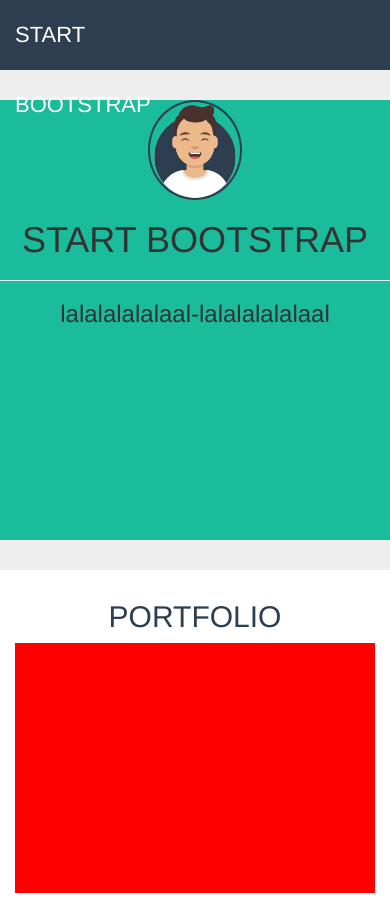
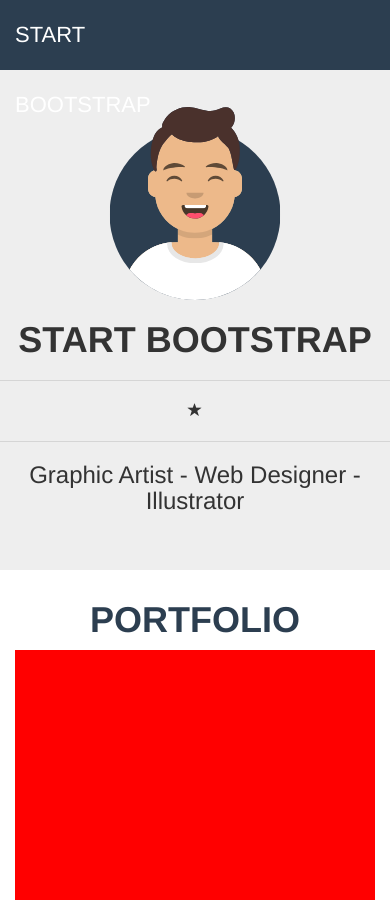
Before and after one commit to mdecrema/html-css-bootstrap-freelancer, a plain HTML site: page index.html in a window 390 px wide. Shown: the top 900 px of the page. Drawn offline with Linux system fonts and the light colour scheme.

Commit message:
'hamburger icon' resp

```diff
--- a/css/style.css
+++ b/css/style.css
@@ -21,6 +21,7 @@ body {
 
 .mini_menu {
     float: right;
+    position: relative;
 }
 
 .mini_menu li {
@@ -47,31 +48,32 @@ body {
     text-align: center;
 }
 
+h_icon {
+    float: right;
+}
+
 /* JUMBOTRON -------------------------- */
 
 .jumbotron {
     height: 500px;
     margin-top: 70px;
-}
-
-.j-txt {
-    width: 100vw;
-    height: 100%;
-    margin-top: 0;
     text-align: center;
     position: relative;
     background-color: #1ABC9C;
 }
 
 #avatar {
-    height: 100px;
-    border: 2px solid #2C3E50;
-    border-radius: 100%;
+    height: 200px;
 }
 
-.jumbo-style hr {
+.bold {
+    font-weight: bold;
+}
+
+short_line {
     width: 200px;
     color: #2C3E50;
+    vertical-align: middle;
 }
 
 
@@ -85,6 +87,7 @@ body {
 
 .title-h2 {
     text-align: center;
+    font-size: 36px;
     color: #2C3E50;
 }
 
--- a/index.html
+++ b/index.html
@@ -26,7 +26,7 @@
                                     <li class="col-xs-4">contact</li>
                                 </ul>
                             </nav>
-                            <div class="visible-xs- visible-sm">
+                            <div class="visible-xs- visible-sm h_icon col-xs-2 col-xs-offset-10">
                                 <span class="glyphicon glyphicon-menu-hamburger" aria-hidden="true"></span>
                             </div>
                         </div>
@@ -39,12 +39,10 @@
             <!-- JUMBOTRON ----------------------------------------------------------------->
 
             <div class="jumbotron">
-                <div class="j-txt">
                     <img id="avatar" src="img/avatar.svg" alt="avatar"/>
-                    <h1>START BOOTSTRAP</h1>
-                    <hr>
-                    <h3>lalalalalalaal-lalalalalalaal</h3>
-                </div>
+                    <h1 class="bold">START BOOTSTRAP</h1>
+                    <hr class="short_line"><span class="glyphicon glyphicon-star" aria-hidden="true"></span><hr class="short_line">
+                    <h3>Graphic Artist - Web Designer - Illustrator</h3>
             </div>
         </header>
 
@@ -55,7 +53,7 @@
         <!-- SECTION 'PORTFOLIO' ----------------------------------------------------------->
 
         <section id="portfolio">
-            <h2 class="title-h2">PORTFOLIO</h2>
+            <h2 class="title-h2 bold">PORTFOLIO</h2>
                 <div class="wrapper">
                     <div class="container-fluid">
                         <div class="row">
```
